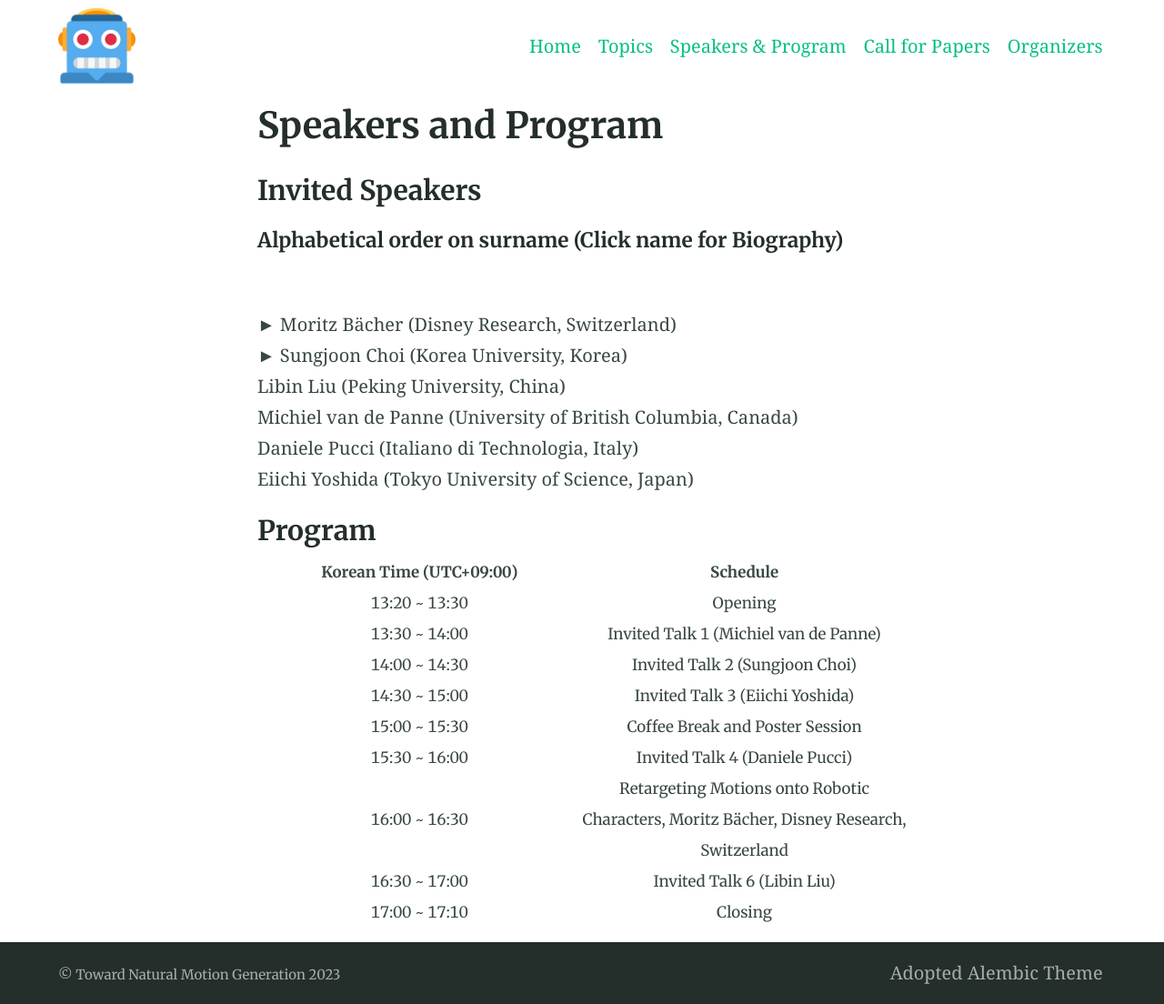
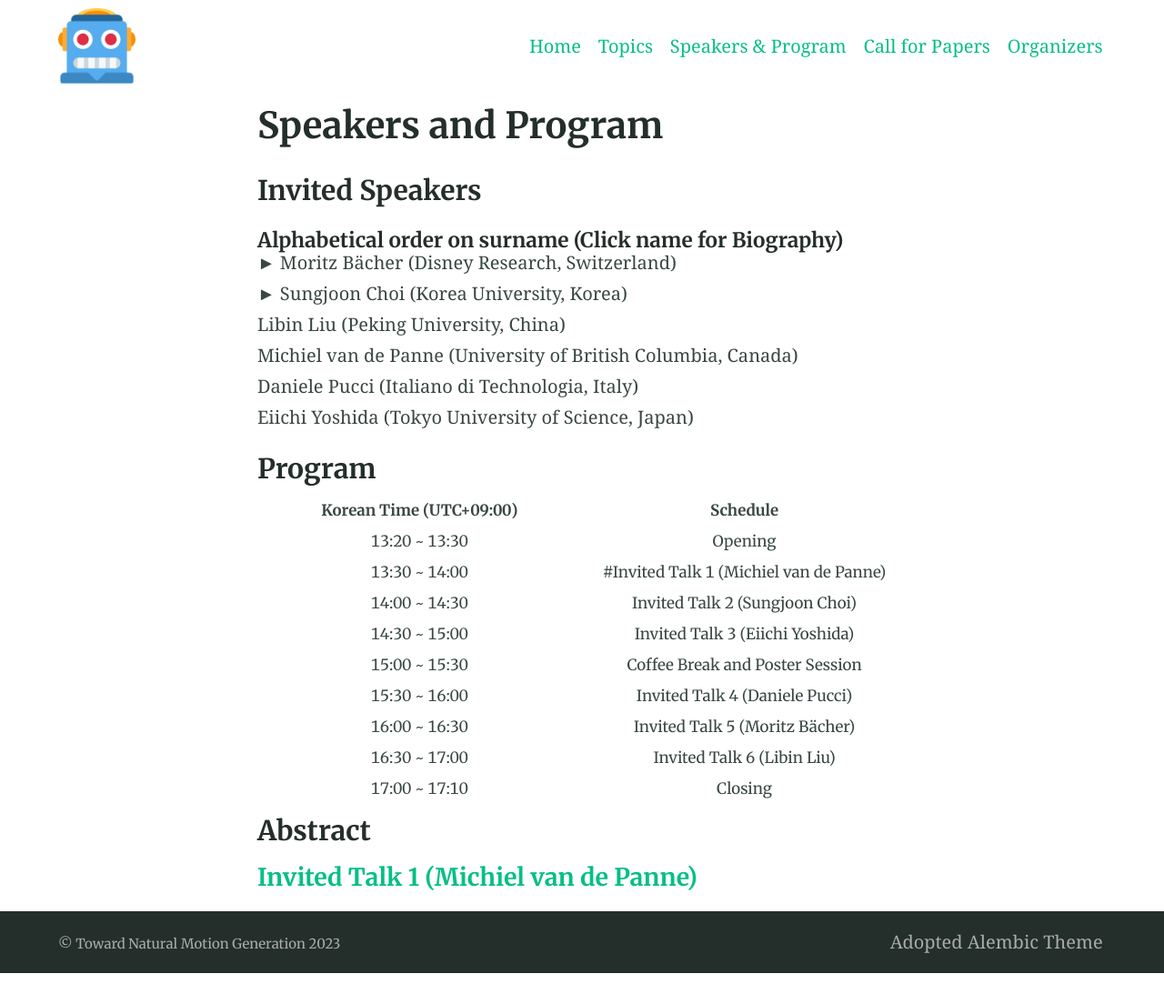
Before and after one commit to toward-natural-motion-generation/rss2023, a Jekyll site: the page built from speakers_and_program.md, in a window 1280 px wide. Shown: the whole page at 91% size. Built offline with Jekyll 4.4.1, drawn with Linux system fonts in a browser that asks for light colours; after the commit the page ends 1070 px from its top, so only the background shows below that; some of the changed text lies outside the part shown.

Commit message:
try hyperlink

```diff
--- a/speakers_and_program.md
+++ b/speakers_and_program.md
@@ -6,7 +6,8 @@
 ### Invited Speakers
 
 ##### Alphabetical order on surname (Click name for Biography)
-&nbsp;
+
+
 <Details>
 <summary>► Moritz Bächer (Disney Research, Switzerland)</summary>
 <table width="100%">
@@ -66,7 +67,7 @@
   <tr>
     <td width="30%" style="text-align: center; vertical-align: left;"> 13:30 ~ 14:00 </td>
     <td width="70%" style="text-align: center; vertical-align: left;">
-    Invited Talk 1 (Michiel van de Panne)
+    #Invited Talk 1 (Michiel van de Panne)
     </td>
   </tr>
   <tr>
@@ -88,10 +89,7 @@
   <tr>
     <td width="30%" style="text-align: center; vertical-align: left;"> 16:00 ~ 16:30 </td>
     <td width="70%" style="text-align: center; vertical-align: left;">
-    <Details>
-    <summary>Retargeting Motions onto Robotic Characters, Moritz Bächer, Disney Research, Switzerland</summary>
-    Abstract: Legged robots or fixed-base robotic characters are built to perform highly dynamic motions. However, it remains challenging to retarget expressive motions onto these complex systems. In this talk, I will first discuss a versatile inverse kinematics to retarget artist-specified motion onto robotic systems with kinematic loops. I will then talk about a differentiable flexible multibody dynamics that enables us to retarget motions onto soft and lightweight robotic characters while suppressing vibrations. Finally, I will discuss a technique that permits the retargeting of motion capture data onto legged systems with a novel differentiable optimal control technique, accounting for differences in proportions and mass distribution of the source of input motion and the robot.
-    </Details>
+    Invited Talk 5 (Moritz Bächer)
     </td>
   </tr>
   <tr>
@@ -103,3 +101,6 @@
     <td width="50%" style="text-align: center; vertical-align: left;"> Closing </td>
   </tr>
 </table>
+
+### Abstract
+#### [Invited Talk 1 (Michiel van de Panne)](#talk1)
```
